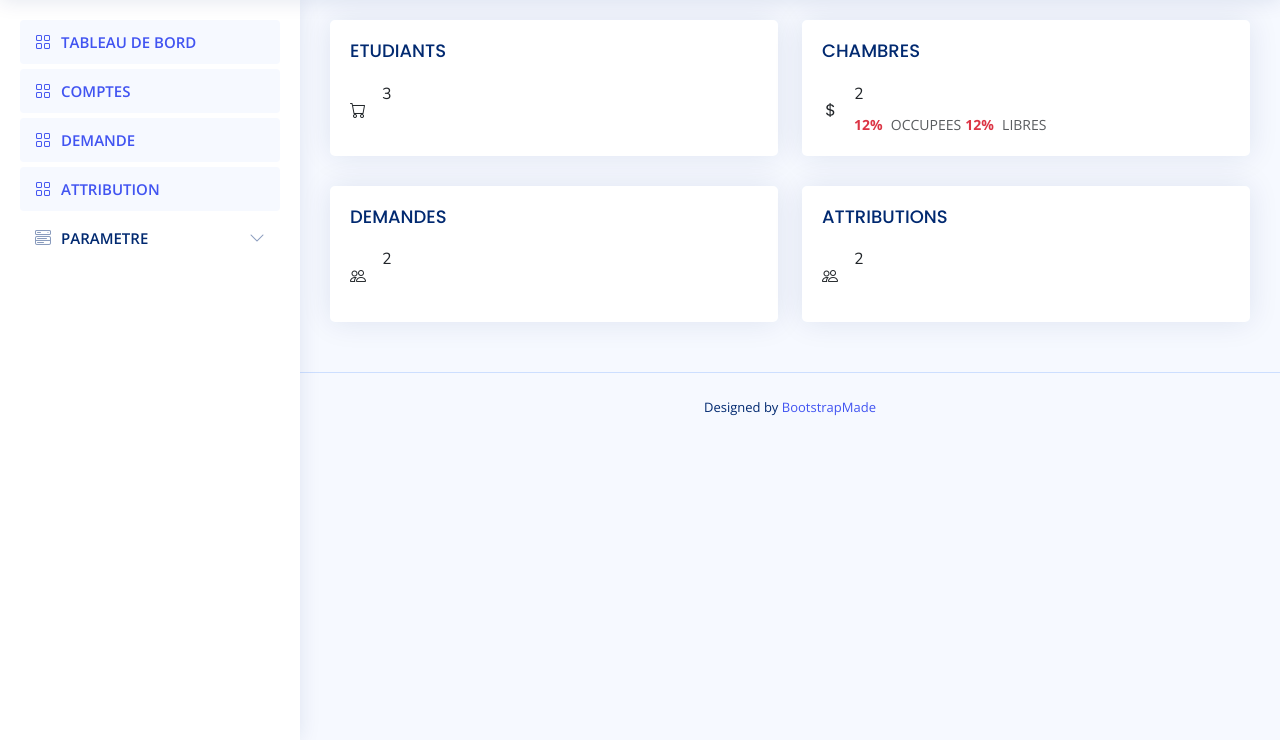
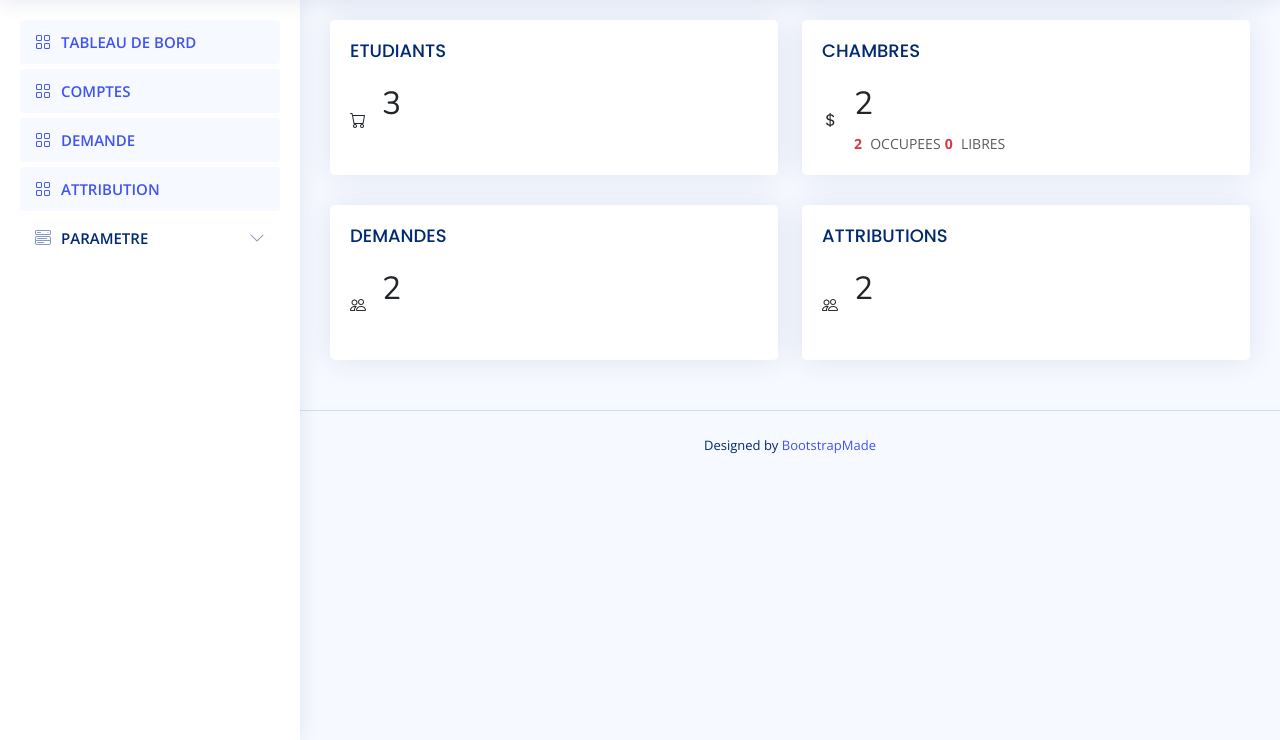
Before and after one commit to TonyV23/University-accommodation-management, a Django app: page / in a window 1280 px wide. Shown: the part 60-800 px from the top of the page. Run offline with Django 4.2, Linux system fonts and the light colour scheme; data comes from the database, SQL or seed files in the repository; some libraries are stand-ins or nearby versions.

```diff
--- a/app/templates/app/home/index.html
+++ b/app/templates/app/home/index.html
@@ -16,7 +16,7 @@
                                 <i class="bi bi-cart"></i>
                             </div>
                             <div class="ps-3">
-                                <h6>{{all_students}}</h6>
+                                <h2>{{all_students}}</h2>
                                 <span class="text-danger small pt-1 fw-bold"></span> <span
                                     class="text-muted small pt-2 ps-1"></span>
                             </div>
@@ -37,10 +37,10 @@
                                 <i class="bi bi-currency-dollar"></i>
                             </div>
                             <div class="ps-3">
-                                <h6>{{all_bedrooms}}</h6>
-                                <span class="text-danger small pt-1 fw-bold">12%</span> <span
+                                <h2>{{all_bedrooms}}</h2>
+                                <span class="text-danger small pt-1 fw-bold">{{true_bedrooms}}</span> <span
                                     class="text-muted small pt-2 ps-1">OCCUPEES</span>
-                                <span class="text-danger small pt-1 fw-bold">12%</span> <span
+                                <span class="text-danger small pt-1 fw-bold">{{false_bedrooms}}</span> <span
                                     class="text-muted small pt-2 ps-1">LIBRES</span>
 
                             </div>
@@ -60,7 +60,7 @@
                                 <i class="bi bi-people"></i>
                             </div>
                             <div class="ps-3">
-                                <h6>{{all_applications}}</h6>
+                                <h2>{{all_applications}}</h2>
                                 <span class="text-danger small pt-1 fw-bold"></span> <span
                                     class="text-muted small pt-2 ps-1"></span>
                             </div>
@@ -79,7 +79,7 @@
                                 <i class="bi bi-people"></i>
                             </div>
                             <div class="ps-3">
-                                <h6>{{all_attributions}}</h6>
+                                <h2>{{all_attributions}}</h2>
                                 <span class="text-danger small pt-1 fw-bold"></span> <span
                                     class="text-muted small pt-2 ps-1"></span>
 
--- a/app/views/home.py
+++ b/app/views/home.py
@@ -12,12 +12,17 @@ def index(request) :
     all_applications = Application.objects.all().count()
     all_attributions = Attribution.objects.all().count()
 
+    true_bedrooms = BedRoom.objects.filter(status=True).count()
+    false_bedrooms = BedRoom.objects.filter(status=False).count()
+
     context = {
             'page_title' : page_title,
             'all_students' : all_students,
             'all_bedrooms' : all_bedrooms,
             'all_applications' : all_applications,
             'all_attributions' : all_attributions,
+            'true_bedrooms' : true_bedrooms,
+            'false_bedrooms' : false_bedrooms
         }
 
     return render(
```
